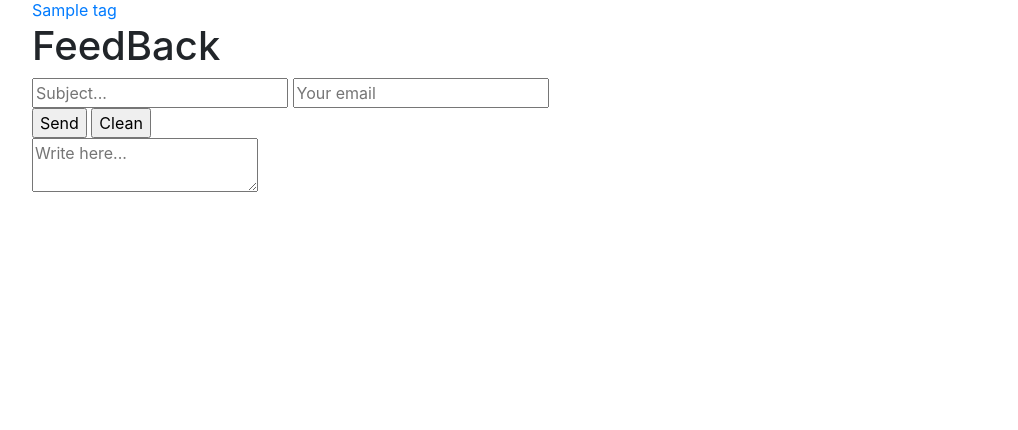
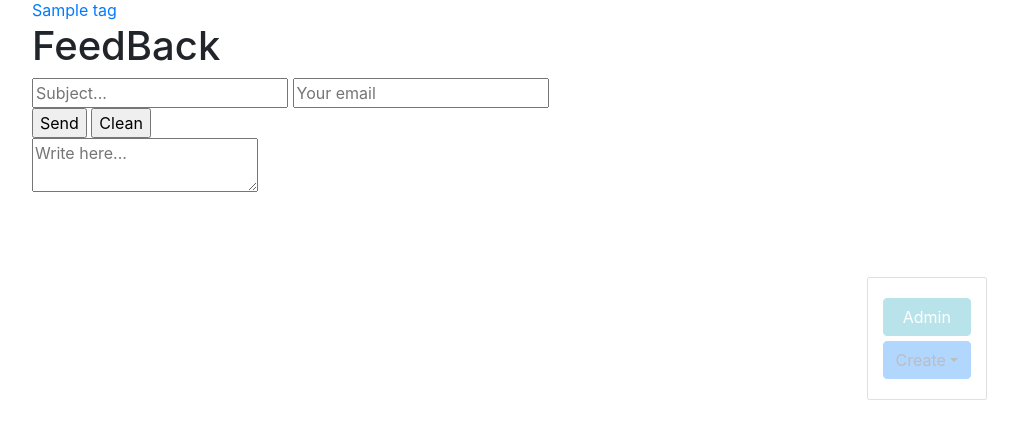
Before and after one commit to infant23/draco.in, a Django app: template dracoin/templates/dracoin/post_detail.html in a window 1280 px wide. Shown: the part 370-800 px from the top of the page, without its empty margins (243-1261 px from the left). Run offline with Django 3.2, Linux system fonts and the light colour scheme; the template is opened without the code that fills it: most values are stand-ins (such as "Sample title", 1, 10 or a date in 2020); some libraries are stand-ins or nearby versions.

Commit message:
add static files, add redirect to main page, add admin-panel

```diff
--- a/draco/settings.py
+++ b/draco/settings.py
@@ -120,6 +120,7 @@ USE_TZ = True
 # https://docs.djangoproject.com/en/2.0/howto/static-files/
 
 STATIC_URL = '/static/'
+STATICFILES_DIRS = [os.path.join(BASE_DIR, 'static/')]
 
 
 # Email settings SMTP:
--- a/draco/urls.py
+++ b/draco/urls.py
@@ -1,7 +1,11 @@
 from django.contrib import admin
 from django.urls import include, path
 
+
+from .views import redirect_blog
+
 urlpatterns = [
+	path('', redirect_blog),
 	path('dracoin/', include('dracoin.urls')),
 	path('admin/', admin.site.urls),
 ]
--- /dev/null
+++ b/draco/views.py
@@ -0,0 +1,5 @@
+from django.shortcuts import redirect
+
+
+def redirect_blog(request):
+	return redirect('dracoin:index', permanent=True)
--- /dev/null
+++ b/dracoin/templates/dracoin/base_blog.html
@@ -0,0 +1,11 @@
+{% extends 'base.html' %}
+
+{% block admin-panel %}
+	<a class="btn btn-primary dropdown-toggle" data-toggle="dropdown" aria-haspopup="true" aria-expanded="false">Create</a>
+	<div class="dropdown-menu">
+		<a class="dropdown-item" href="{% url 'dracoin:post_create_url' %}">New Post</a>
+		<a class="dropdown-item" href="{% url 'dracoin:tag_create_url' %}">New Tag</a>
+	</div>
+	<a href="{{ admin_object.get_update_url }}" class="btn btn-secondary edit" style="{% if detail %} display: block; {% endif %}">Edit</a>
+	<a href="{{ admin_object.get_delete_url }}" class="btn btn-danger delete" style="{% if detail %} display: block; {% endif %}">Delete</a>
+{% endblock %}
--- a/dracoin/templates/dracoin/index.html
+++ b/dracoin/templates/dracoin/index.html
@@ -1,4 +1,4 @@
-{% extends 'base.html' %}
+{% extends 'dracoin/base_blog.html' %}
 
 {% block title %}
     Main page
--- a/dracoin/templates/dracoin/post_create.html
+++ b/dracoin/templates/dracoin/post_create.html
@@ -1,4 +1,4 @@
-{% extends 'base.html' %}
+{% extends 'dracoin/base_blog.html' %}
 
 {% block title %}
     {{ block.super }} | New Post
--- a/dracoin/templates/dracoin/post_delete.html
+++ b/dracoin/templates/dracoin/post_delete.html
@@ -1,4 +1,4 @@
-{% extends 'base.html' %}
+{% extends 'dracoin/base_blog.html' %}
 
 {% block title %}
     {{ block.super }} | Delete Post "{{ post.title|title }}"
--- a/dracoin/templates/dracoin/post_detail.html
+++ b/dracoin/templates/dracoin/post_detail.html
@@ -1,4 +1,4 @@
-{% extends 'base.html' %}
+{% extends 'dracoin/base_blog.html' %}
 
 {% block title %}
     {{ block.super }} | {{ article.title }}
--- a/dracoin/templates/dracoin/post_update.html
+++ b/dracoin/templates/dracoin/post_update.html
@@ -1,4 +1,4 @@
-{% extends 'base.html' %}
+{% extends 'dracoin/base_blog.html' %}
 
 {% block title %}
     {{ block.super }} | Edit Post "{{ post.title|title }}"
--- a/dracoin/templates/dracoin/tag_create.html
+++ b/dracoin/templates/dracoin/tag_create.html
@@ -1,4 +1,4 @@
-{% extends 'base.html' %}
+{% extends 'dracoin/base_blog.html' %}
 
 {% block title %}
     {{ block.super }} | New Tag
--- a/dracoin/templates/dracoin/tag_delete.html
+++ b/dracoin/templates/dracoin/tag_delete.html
@@ -1,4 +1,4 @@
-{% extends 'base.html' %}
+{% extends 'dracoin/base_blog.html' %}
 
 {% block title %}
     {{ block.super }} | Delete Tag "{{ tag.title|title }}"
--- a/dracoin/templates/dracoin/tag_detail.html
+++ b/dracoin/templates/dracoin/tag_detail.html
@@ -1,4 +1,4 @@
-{% extends 'base.html' %}
+{% extends 'dracoin/base_blog.html' %}
 
 {% block title %}
     {{ block.super }} | {{ tag.title }}
--- a/dracoin/templates/dracoin/tag_update.html
+++ b/dracoin/templates/dracoin/tag_update.html
@@ -1,4 +1,4 @@
-{% extends 'base.html' %}
+{% extends 'dracoin/base_blog.html' %}
 
 {% block title %}
     {{ block.super }} | Edit Tag "{{ tag.title|title }}"
--- a/dracoin/templates/dracoin/tags.html
+++ b/dracoin/templates/dracoin/tags.html
@@ -1,5 +1,4 @@
-{% extends 'base.html' %}
-
+{% extends 'dracoin/base_blog.html' %}
 {% block title %}
     {{ block.super }} | All Tags
 {% endblock %}
--- a/dracoin/utils.py
+++ b/dracoin/utils.py
@@ -11,7 +11,7 @@ class ObjectDetailMixin:
 
     def get(self, request, slug):
         obj = get_object_or_404(self.model, slug__iexact=slug)
-        return render(request, self.template, context={self.model.__name__.lower() : obj})
+        return render(request, self.template, context={self.model.__name__.lower() : obj, 'admin_object': obj, 'detail': True})
 
 
 class ObjectCreateMixin:
--- a/help.txt
+++ b/help.txt
@@ -5,6 +5,8 @@ python3 -m venv myvenv && source myvenv/bin/activate && pip install django==2.0.
 
 # $ sudo apt install python-virtualenv
 # $ virtualenv --python=python3.4 myvenv
+
+source myvenv/bin/activate
 
 django-admin startproject mysite .
 python manage.py migrate
--- /dev/null
+++ b/static/css/style.css
@@ -0,0 +1,22 @@
+.admin-panel {
+	border: 1px solid #999;
+	border-radius: 2px;
+	position: fixed;
+	right: 50px;
+	bottom: 30px;
+	opacity: 0.3;
+	padding: 15px;
+}
+
+.admin-panel:hover {
+	opacity: 1.0;
+}
+
+.admin-panel a {
+	display: block;
+	margin: 5px 0;
+}
+
+a.edit, a.delete {
+	display: none;
+}
--- a/templates/base.html
+++ b/templates/base.html
@@ -1,3 +1,4 @@
+{% load static %}
 <!DOCTYPE html>
 <html lang="uk">
 <head>
@@ -5,6 +6,10 @@
 	<meta name="viewport" content="width=device-width, initial-scale=1.0">
 	<meta http-equiv="X-UA-Compatible" content="ie=edge">
 	<link rel="stylesheet" href="https://stackpath.bootstrapcdn.com/bootstrap/4.1.3/css/bootstrap.min.css" integrity="sha384-MCw98/SFnGE8fJT3GXwEOngsV7Zt27NXFoaoApmYm81iuXoPkFOJwJ8ERdknLPMO" crossorigin="anonymous">
+	<link rel="stylesheet" type="text/css" href="{% static 'css/style.css' %}">
+	<script src="https://code.jquery.com/jquery-3.3.1.slim.min.js" integrity="sha384-q8i/X+965DzO0rT7abK41JStQIAqVgRVzpbzo5smXKp4YfRvH+8abtTE1Pi6jizo" crossorigin="anonymous"></script>
+	<script src="https://cdnjs.cloudflare.com/ajax/libs/popper.js/1.14.6/umd/popper.min.js" integrity="sha384-wHAiFfRlMFy6i5SRaxvfOCifBUQy1xHdJ/yoi7FRNXMRBu5WHdZYu1hA6ZOblgut" crossorigin="anonymous"></script>
+	<script src="https://stackpath.bootstrapcdn.com/bootstrap/4.2.1/js/bootstrap.min.js" integrity="sha384-B0UglyR+jN6CkvvICOB2joaf5I4l3gm9GU6Hc1og6Ls7i6U/mkkaduKaBhlAXv9k" crossorigin="anonymous"></script>
 	<title>
 		{% block title%}
 			Title
@@ -61,5 +66,10 @@
 			</div>
 		</div>
 	</div>
+	<div class="admin-panel align-items-center">
+		<a href="/admin" class="btn btn-info">Admin</a>
+		{% block admin-panel %}
+		{% endblock %}
+	</div>
 </body>
 </html>
```
Also changed, not shown: db.sqlite3.
